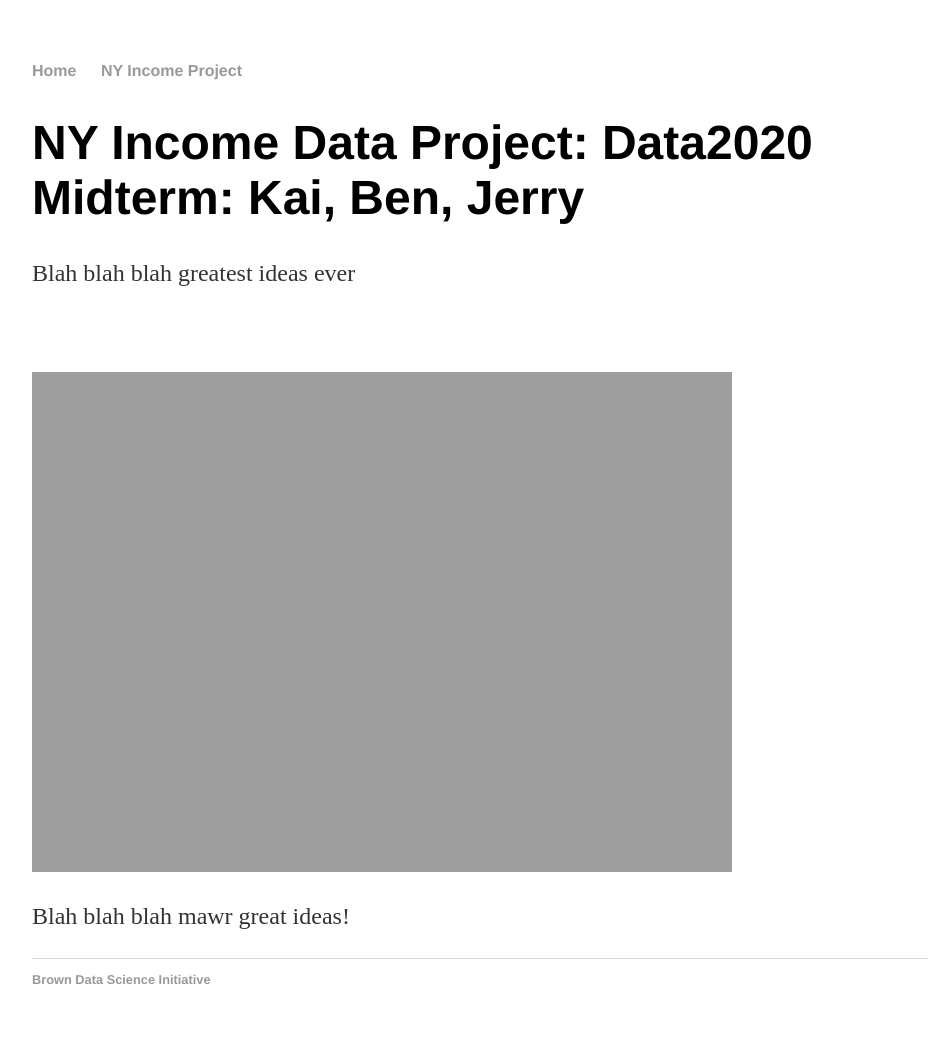
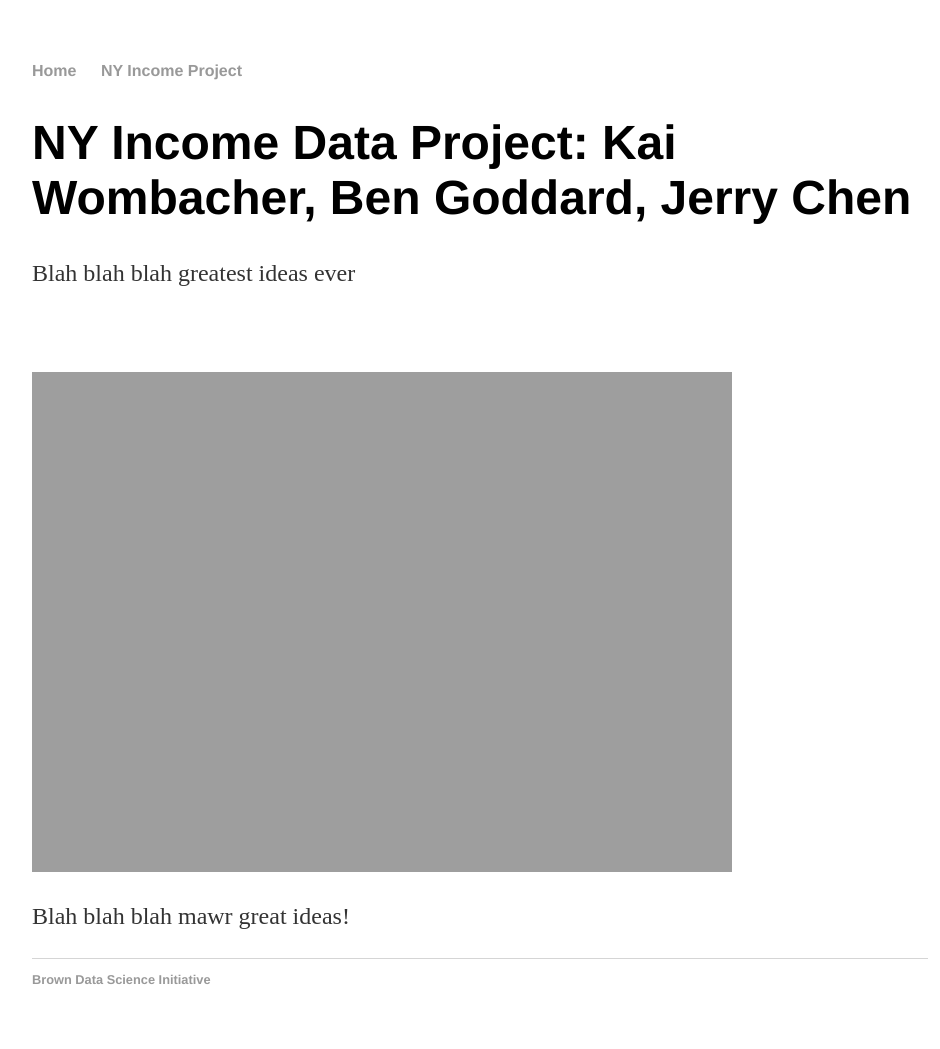
Before and after one commit to bgodd/bgodd.github.io, a Jekyll site: the page built from NYIncome/index.html, in a window 1280 px wide. Shown: the whole page, without its empty margins (160-1100 px from the left). Built offline with Jekyll 4.4.1, drawn with Linux system fonts in a browser that asks for light colours.

Commit message:
Update index.html

```diff
--- a/NYIncome/index.html
+++ b/NYIncome/index.html
@@ -4,7 +4,7 @@ title: Data 2020 Midterm
 ---
 
 		<div class="about">
-			<h1>NY Income Data Project: Data2020 Midterm: Kai, Ben, Jerry</h1>
+			<h1>NY Income Data Project: Kai Wombacher, Ben Goddard, Jerry Chen</h1>
 			<p>Blah blah blah greatest ideas ever<iframe src="https://bgodd.github.io/NYIncome/interactive-median-household.html" frameborder="0" height="0" width="0"></iframe></p>
 			<p>&nbsp;</p>
 			<iframe src="https://bgodd.github.io/NYIncome/interactive-median-household.html" frameborder="0" height="500" width="700"></iframe>
```
